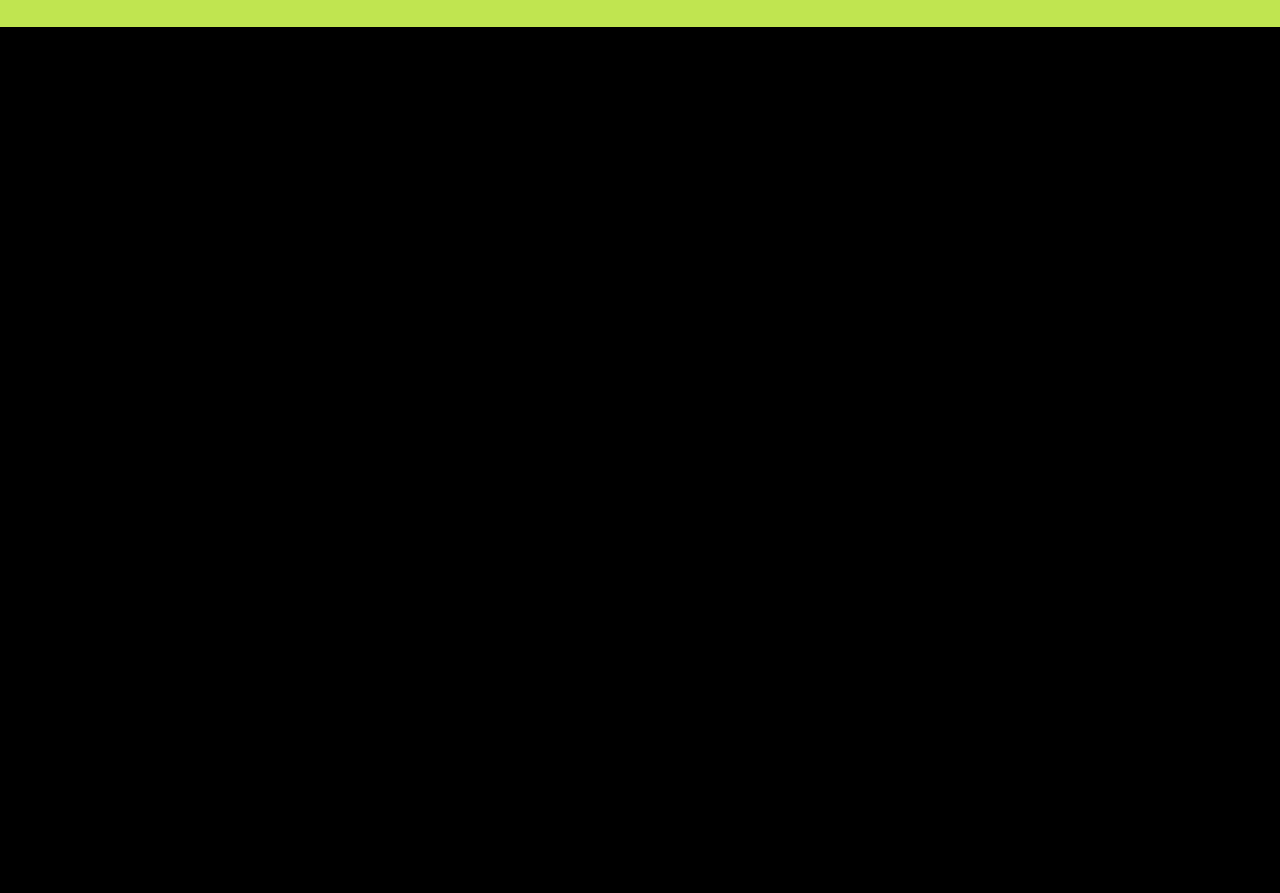
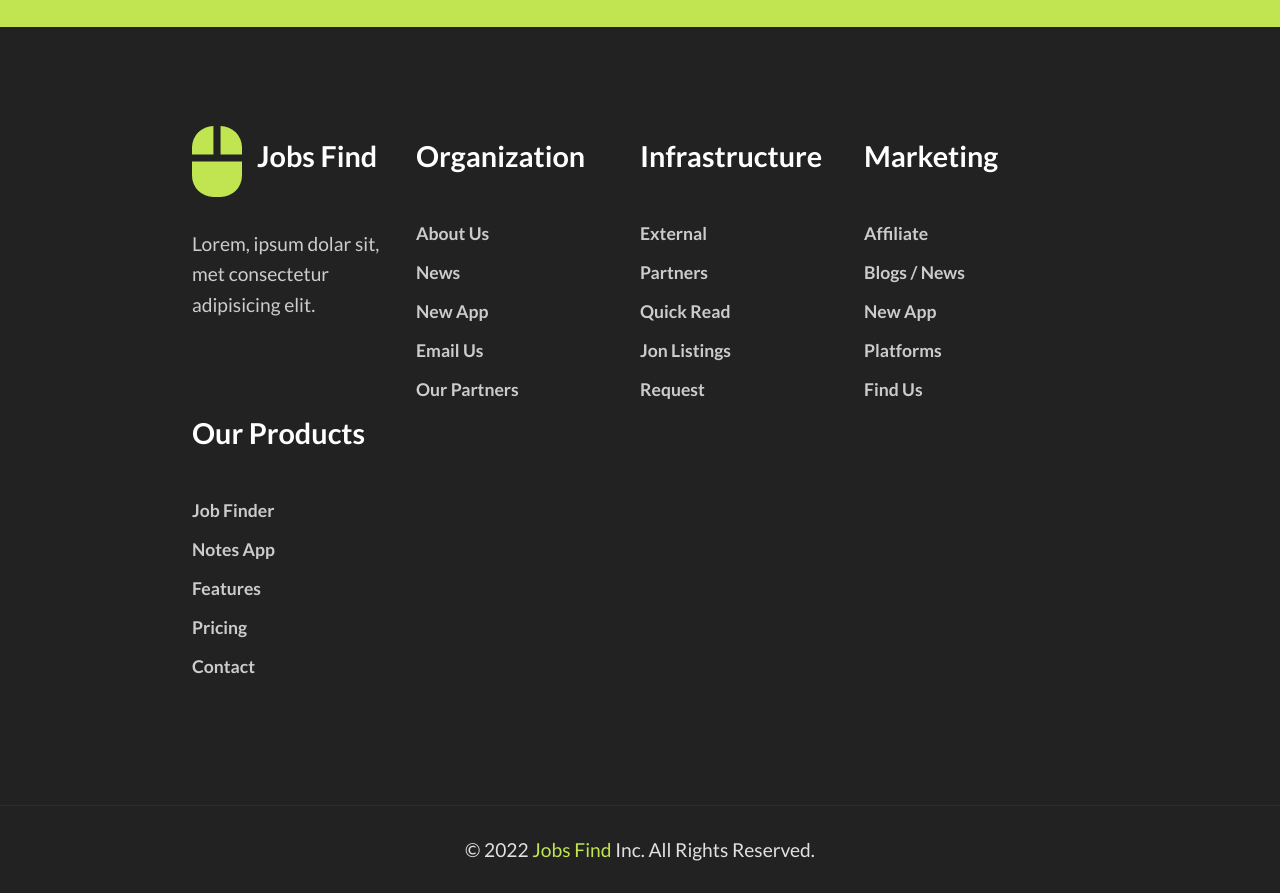
Before and after one commit to Moamin-AbuEwaida/landingpage-dark-mode, a React (Create React App) app: page / in a window 1280 px wide. Shown: the part 6420-7313 px from the top of the page. Before the commit the page ends 6447 px from the top, so only its background shows below. Built offline with nearby package versions, Linux system fonts and the light colour scheme; a web font is replaced by a local one.

Commit message:
footer component

```diff
--- a/src/App.js
+++ b/src/App.js
@@ -1,6 +1,7 @@
 import Header from "./components/Header";
 import SectionCategory from "./components/SectionCategory";
 import SectionDownload from "./components/SectionDownload";
+import SectionFooter from "./components/SectionFooter";
 import SectionJobs from "./components/SectionJobs";
 import SectionStaff from "./components/SectionStaff";
 import SubscribeSection from "./components/SubscribeSection";
@@ -14,6 +15,7 @@ function App() {
       <SectionDownload />
       <SectionStaff />
       <SubscribeSection />
+      <SectionFooter />
     </div>
   );
 }
--- /dev/null
+++ b/src/components/SectionFooter.jsx
@@ -0,0 +1,163 @@
+import React from "react";
+import styled from "styled-components";
+import { InnerLayout } from "../Layouts";
+import logo from "../img/logo.svg";
+
+const SectionFooter = () => {
+  return (
+    <SectionFooterStyled>
+      <InnerLayout>
+        <div className="f-inner">
+          <ul>
+            <div className="f-title logo">
+              <img src={logo} alt="" />
+              <h4>Jobs Find</h4>
+            </div>
+            <p className="f-text">
+              Lorem, ipsum dolar sit,
+              <br /> met consectetur <br /> adipisicing elit.
+            </p>
+          </ul>
+          <ul>
+            <h4 className="f-title">Organization</h4>
+            <li className="nav-item">
+              <a href="#">About Us</a>
+            </li>
+            <li className="nav-item">
+              <a href="#">News</a>
+            </li>
+            <li className="nav-item">
+              <a href="#">New App</a>
+            </li>
+            <li className="nav-item">
+              <a href="#">Email Us</a>
+            </li>
+            <li className="nav-item">
+              <a href="#">Our Partners</a>
+            </li>
+          </ul>
+          <ul>
+            <h4 className="f-title">Infrastructure</h4>
+            <li className="nav-item">
+              <a href="#">External</a>
+            </li>
+            <li className="nav-item">
+              <a href="#">Partners</a>
+            </li>
+            <li className="nav-item">
+              <a href="#">Quick Read</a>
+            </li>
+            <li className="nav-item">
+              <a href="#">Jon Listings</a>
+            </li>
+            <li className="nav-item">
+              <a href="#">Request</a>
+            </li>
+          </ul>
+          <ul>
+            <h4 className="f-title">Marketing</h4>
+            <li className="nav-item">
+              <a href="#">Affiliate</a>
+            </li>
+            <li className="nav-item">
+              <a href="#">Blogs / News</a>
+            </li>
+            <li className="nav-item">
+              <a href="#">New App</a>
+            </li>
+            <li className="nav-item">
+              <a href="#">Platforms</a>
+            </li>
+            <li className="nav-item">
+              <a href="#">Find Us</a>
+            </li>
+          </ul>
+          <ul>
+            <h4 className="f-title">Our Products</h4>
+            <li className="nav-item">
+              <a href="#">Job Finder</a>
+            </li>
+            <li className="nav-item">
+              <a href="#">Notes App</a>
+            </li>
+            <li className="nav-item">
+              <a href="#">Features</a>
+            </li>
+            <li className="nav-item">
+              <a href="#">Pricing</a>
+            </li>
+            <li className="nav-item">
+              <a href="#">Contact</a>
+            </li>
+          </ul>
+        </div>
+      </InnerLayout>
+      <p className="footer">
+        © 2022 <span>Jobs Find</span> Inc. All Rights Reserved.
+      </p>
+    </SectionFooterStyled>
+  );
+};
+
+const SectionFooterStyled = styled.footer`
+  background-color: #222;
+  p {
+    color: #ccc;
+    font-weight: 400;
+  }
+  .f-inner {
+    display: grid;
+    grid-template-columns: repeat(4, 1fr);
+    @media screen and (max-width: 1240px) {
+      grid-template-columns: repeat(3, 1fr);
+    }
+    @media screen and (max-width: 840px) {
+      grid-template-columns: repeat(2, 1fr);
+    }
+    @media screen and (max-width: 530px) {
+      grid-template-columns: repeat(1, 1fr);
+    }
+    p {
+      color: #ccc;
+      line-height: 1.9rem;
+    }
+    .logo {
+      display: flex;
+      img {
+        width: 50px;
+        margin-top: -13px;
+      }
+      h4 {
+        margin-left: 15px;
+      }
+    }
+    .f-title {
+      padding-bottom: 2rem;
+      font-size: 1.8rem;
+      cursor: default;
+    }
+    li {
+      margin: 1rem 0;
+      a {
+        transition: all 0.3s ease-in-out;
+        color: #ccc;
+        font-size: 1.1rem;
+        &:hover {
+          color: var(--color-primary);
+        }
+      }
+    }
+  }
+  .footer {
+    width: 100%;
+    margin: 0 auto;
+    text-align: center;
+    padding: 2rem 0;
+    color: #e1e1e1;
+    border-top: 1px solid #2d2d2d;
+    span {
+      color: var(--color-primary);
+    }
+  }
+`;
+export default SectionFooter;
```
